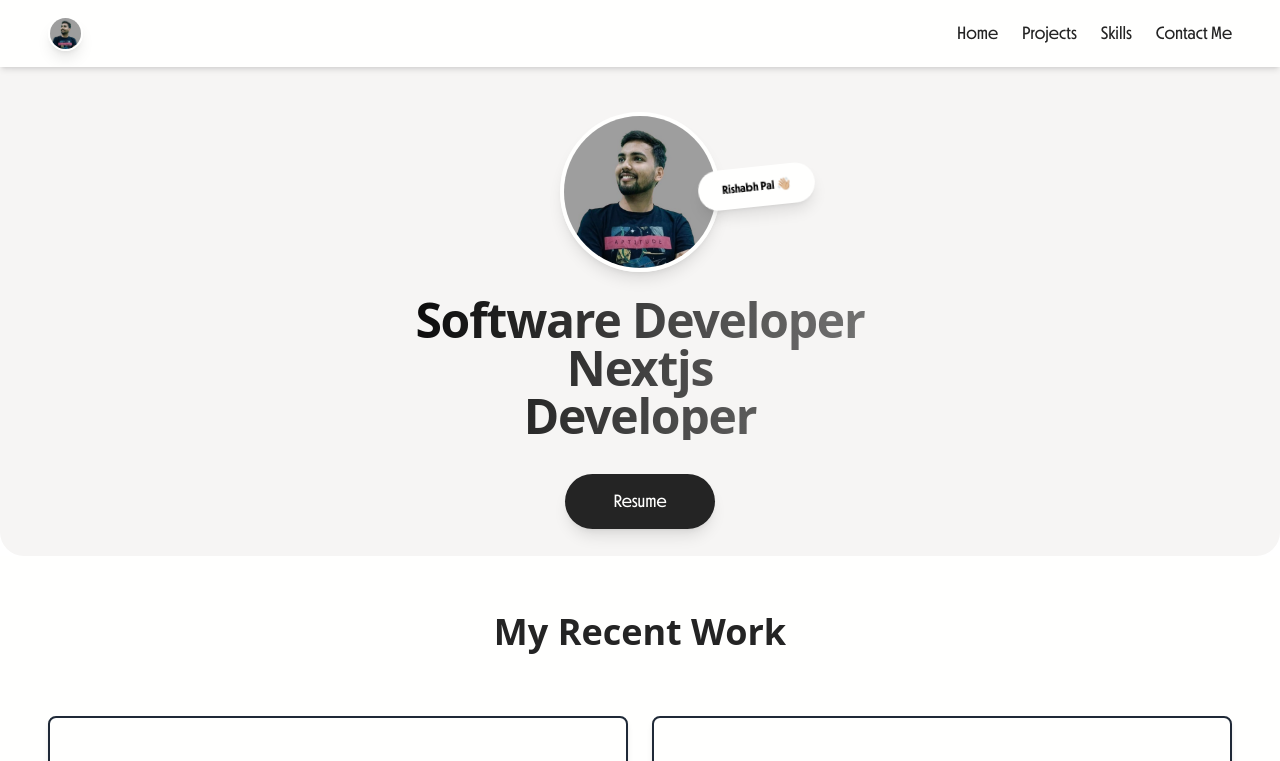
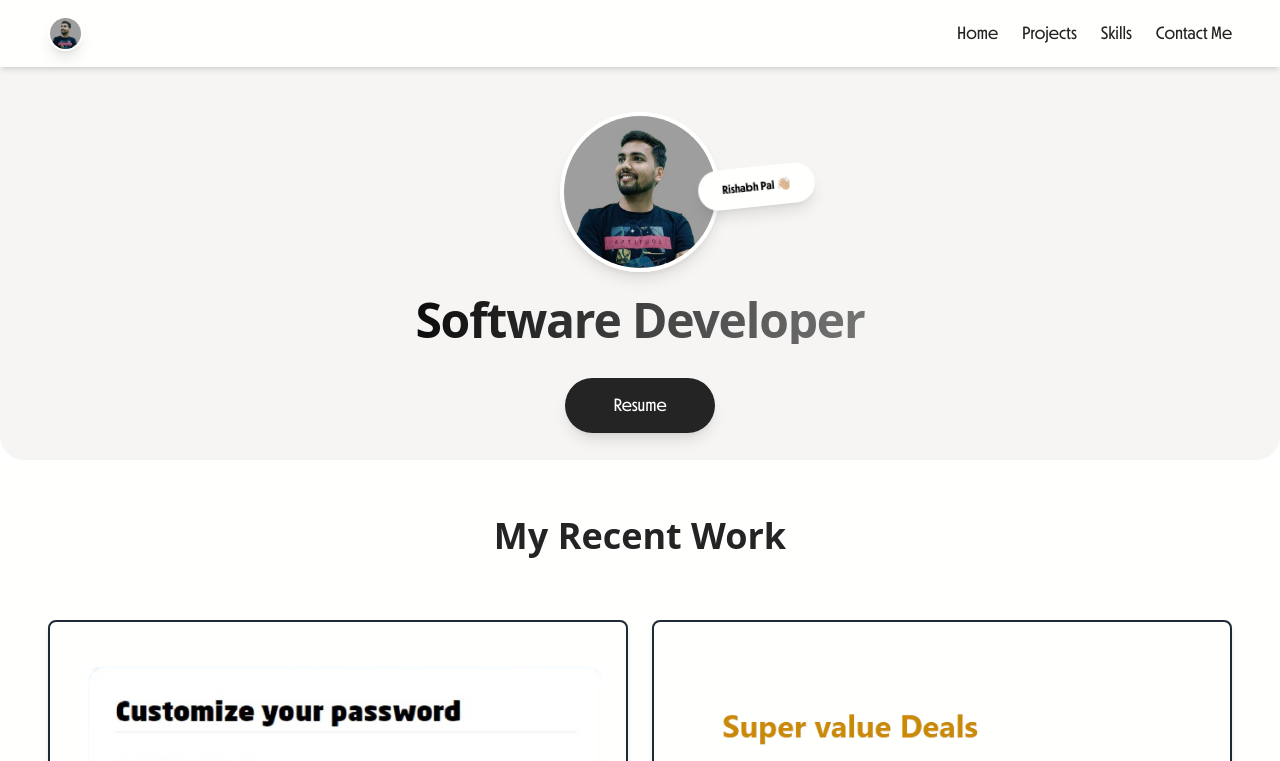
Before and after one commit to Rishabh2024/Portfolio-Rishabh, a React (Vite) app: page / in a window 1280 px wide. Shown: the top 761 px of the page. Built offline with nearby package versions, Linux system fonts and the light colour scheme.

Commit message:
Updated portfolio code and design

```diff
--- a/src/components/Hero.jsx
+++ b/src/components/Hero.jsx
@@ -20,7 +20,7 @@
       </div>
       <div>
         <h1 className="text-3xl font-semibold tracking-tight text-center text-gradient md:text-5xl">
-          Software Developer<br /> Nextjs<br />  Developer
+          Software Developer
         </h1>
       </div>
       <div className="py-6">
```
Also changed, not shown: 1 other file (tests, documents, lock files or other folders).
